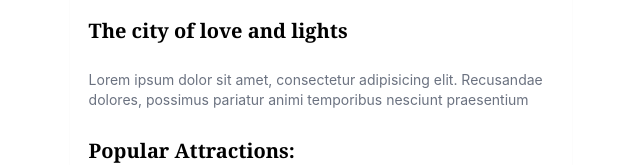
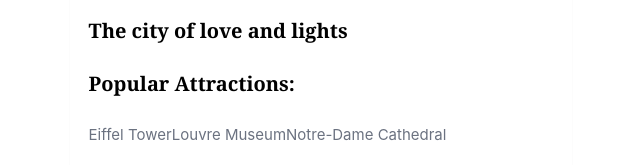
Before and after one commit to steve-the-hermit/travesty-online, a React (Create React App) app in the folder travesty-online/: page /destination/1 in a window 1280 px wide. Shown: the part 441-606 px from the top of the page, without its empty margins (330-970 px from the left). Built offline with nearby package versions, Linux system fonts and the light colour scheme; data requests are answered from the project's data file.

Commit message:
change in destination DestinationDetails

```diff
--- a/travesty-online/src/components/DestinationDetails.js
+++ b/travesty-online/src/components/DestinationDetails.js
@@ -48,8 +48,7 @@ const DestinationDetails = () => {
               <div className="content-details">
                   <h4 className="title-details">{destination.description}</h4>
                 <p className="desc-details">
-                  Lorem ipsum dolor sit amet, consectetur adipisicing elit. Recusandae dolores,
-                  possimus pariatur animi temporibus nesciunt praesentium
+
                 </p>
                 <h4>Popular Attractions:</h4>
                 <span className='details-attraction'>{destination.attractions}</span>
```
